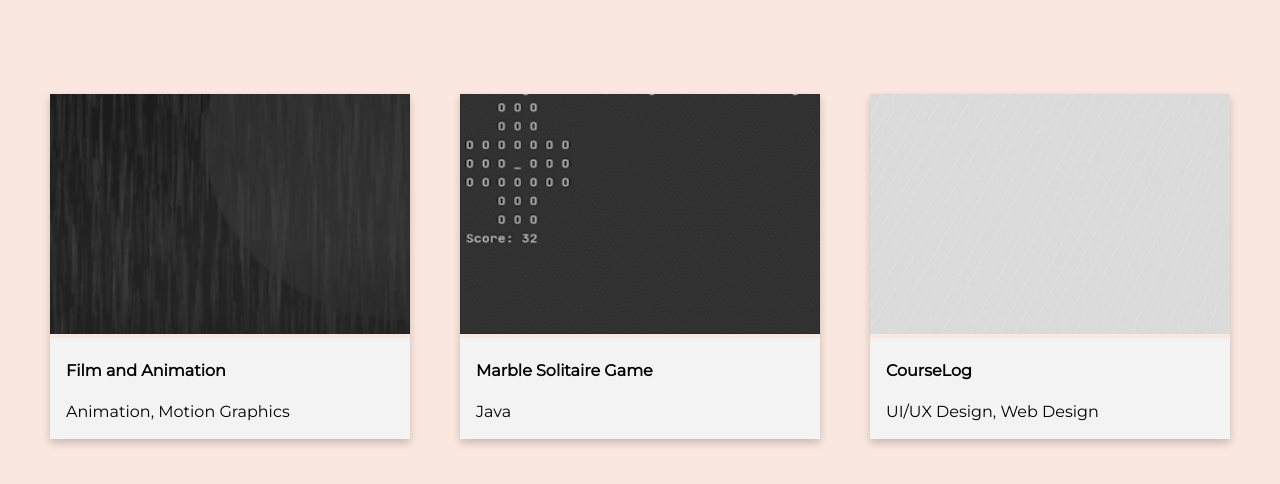
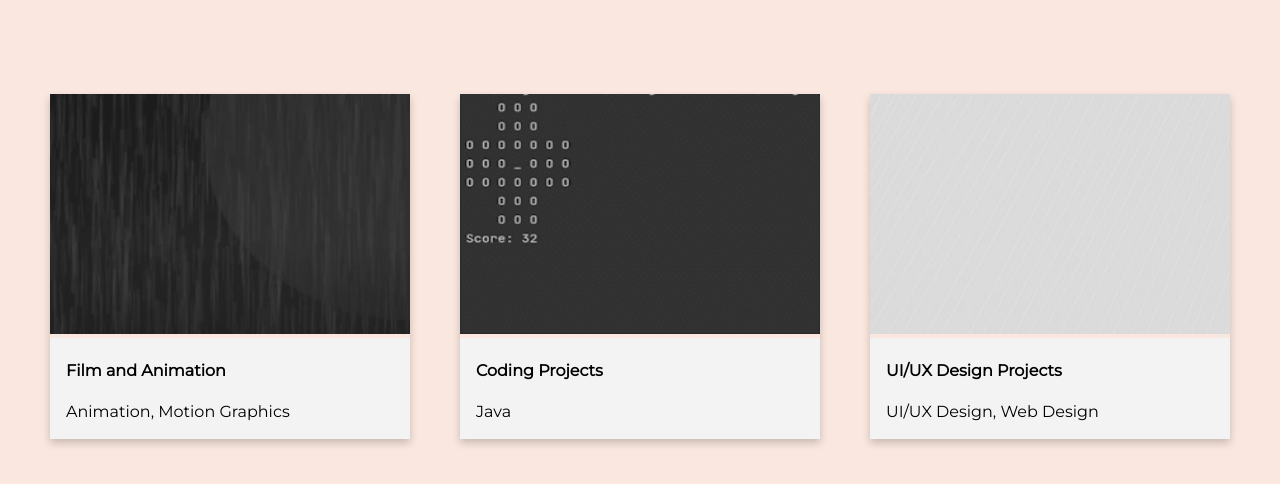
Before and after one commit to jallohsiraju/jallohsiraju.github.io, a plain HTML site: page work.html in a window 1280 px wide. Shown: the part 66-550 px from the top of the page. Drawn offline with Linux system fonts and the light colour scheme.

Commit message:
Had to change the name of the work files

```diff
--- a/work.html
+++ b/work.html
@@ -48,7 +48,7 @@
                 <a href="Marble.html">
                 <img src="Images/MarbleGif.gif" alt="Marble Solitaire">
                 <div class="text-container">
-                  <h4><b>Marble Solitaire Game</b></h4>
+                  <h4><b>Coding Projects</b></h4>
                   <p>Java</p>
                 </div>
               </a>
@@ -56,7 +56,7 @@
               <div class="card">
                 <img src="Images/pinkBG.jpg" alt="Courlog Ref">
                 <div class="text-container">
-                  <h4><b>CourseLog</b></h4>
+                  <h4><b>UI/UX Design Projects</b></h4>
                   <p>UI/UX Design, Web Design</p>
                 </div>
               </div>
```
